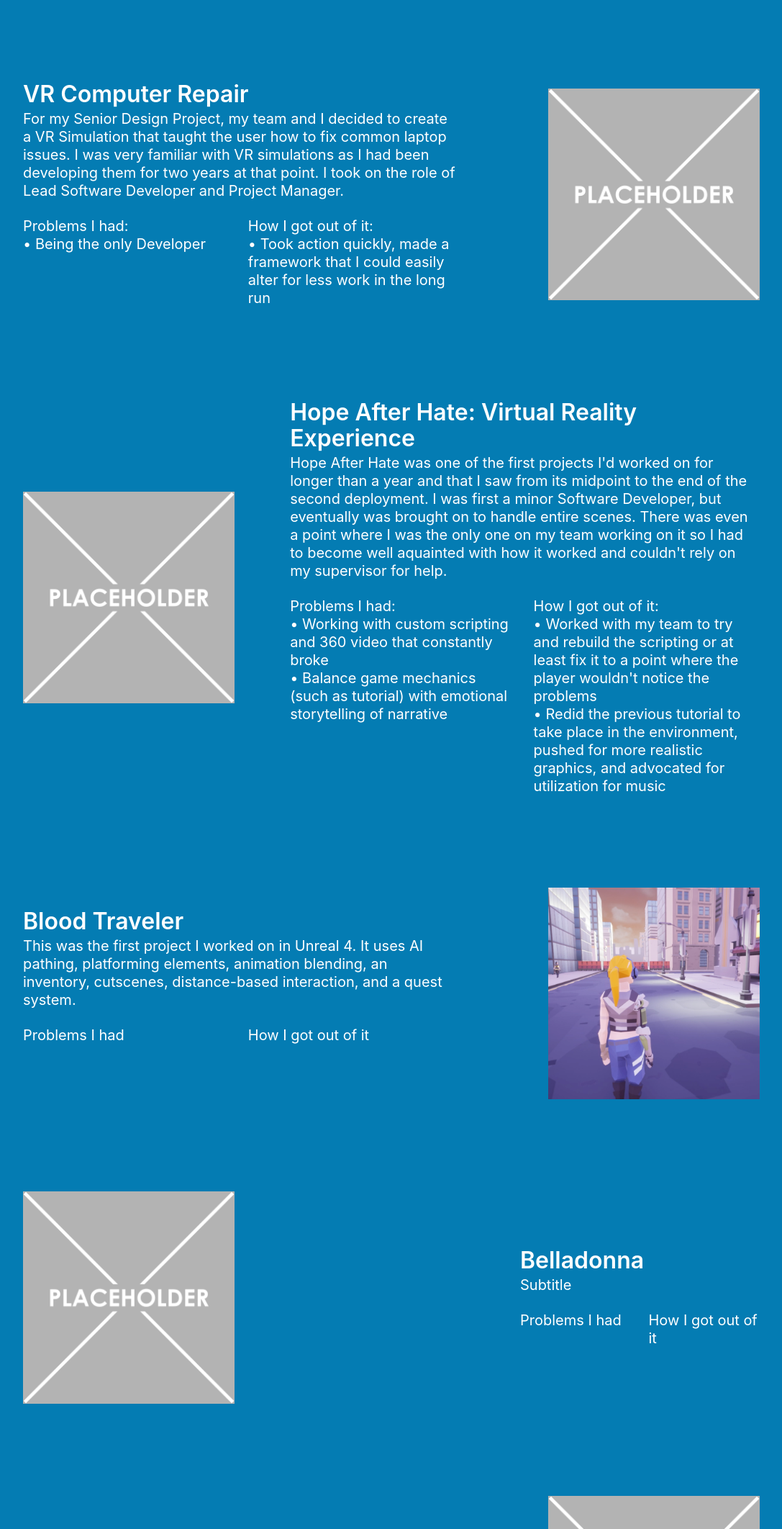
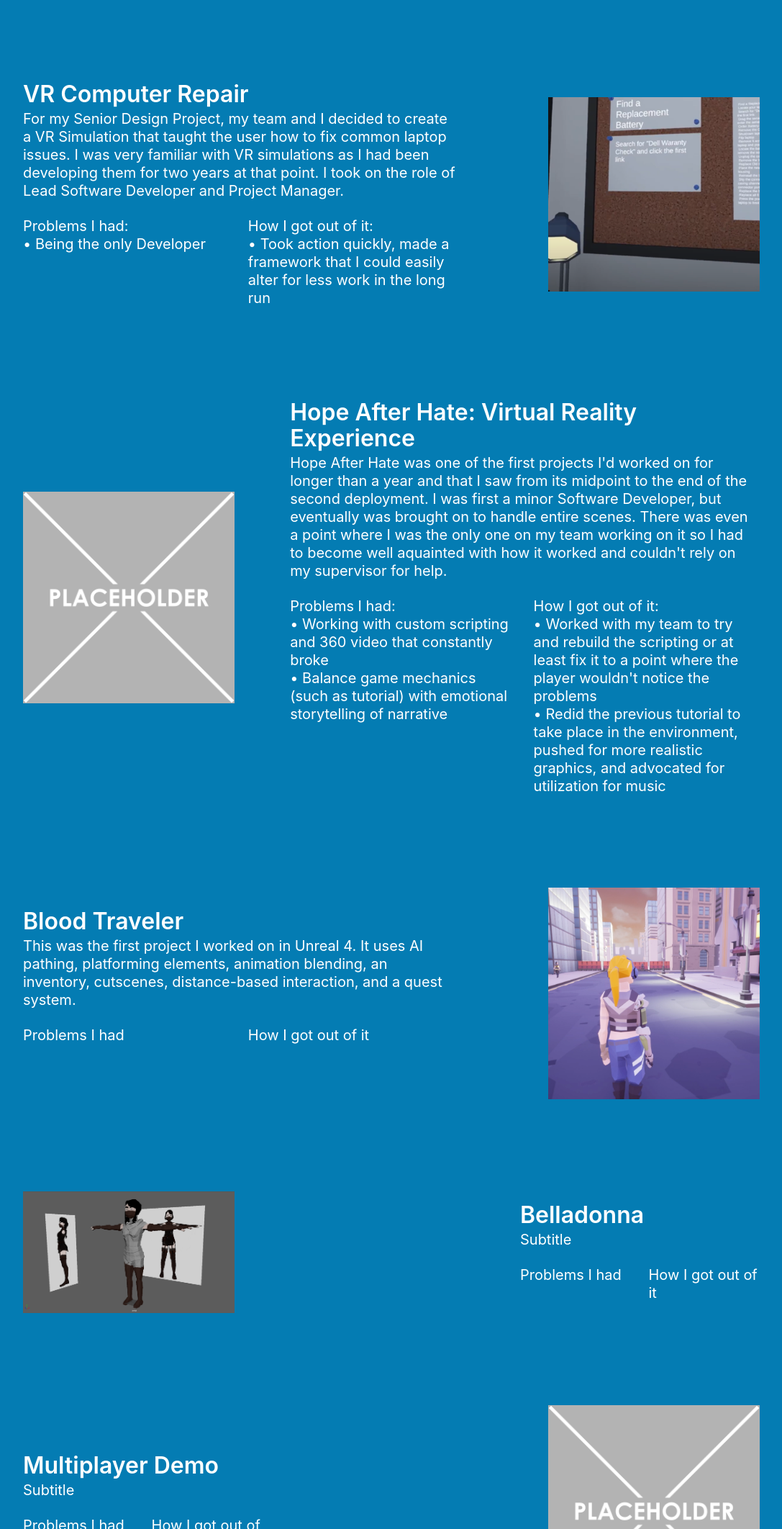
Before and after one commit to gasawase/gasawase.github.io, a plain HTML site: page projects.html in a window 1280 px wide. Shown: the part 676-2800 px from the top of the page at 72% size, without its empty margins (96-1183 px from the left). Drawn offline with nearby package versions, Linux system fonts and the light colour scheme.

Commit message:
added screenshot and changed projects

```diff
--- a/projects.html
+++ b/projects.html
@@ -85,7 +85,7 @@
                     </div>
                 </div>
                 <figure class="image projImg">
-                    <img src="assets/placeholder.png" alt="PlaceholderImage">
+                    <img src="assets/vrRepairBadScreenshot.png" alt="Screenshot of VRComputerRepair idea">
                 </figure>
             </div>
         </section>
@@ -139,7 +139,7 @@
         <section>
             <div class="projectBase">
                 <figure class="image projImg">
-                    <img src="assets/placeholder.png" alt="PlaceholderImage">
+                    <img src="assets/currentlyWorkingOn.png" alt="Mockup of Model">
                 </figure>
                 <div class="block projDescrLeft">
                     <div class="title">Belladonna</div>
```
Also changed, not shown: assets/vrRepairBadScreenshot.png (added).
